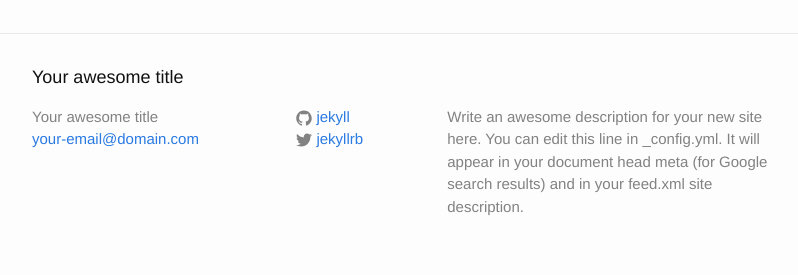
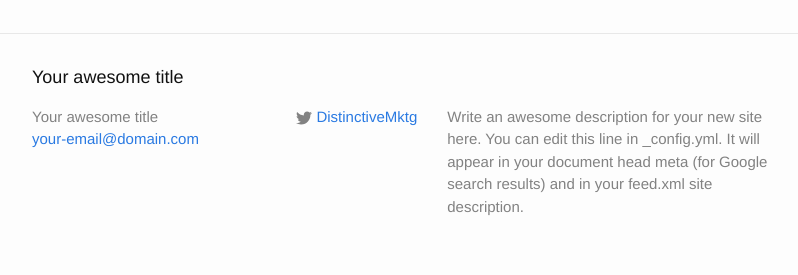
Before and after one commit to welt/blog, a Jekyll site: the page built from index.html, in a window 1280 px wide. Shown: the part 973-1248 px from the top of the page, without its empty margins (238-1036 px from the left). Built offline with Jekyll 4.4.1, drawn with Linux system fonts in a browser that asks for light colours; some of the changed lines change nothing that is shown.

Commit message:
adds some configs

```diff
--- a/_config.yml
+++ b/_config.yml
@@ -14,8 +14,22 @@
   Google search results) and in your feed.xml site description.
 baseurl: "/blog" # the subpath of your site, e.g. /blog
 url: "http://yourdomain.com" # the base hostname & protocol for your site
-twitter_username: jekyllrb
-github_username:  jekyll
 
 # Build settings
 markdown: kramdown
+
+parent_url: "http://distinctive.marketing/"
+
+src: DS Marketing & Contracting Ltd
+skype_username: danieljselby
+facebook_username: DistinctiveMarketing
+twitter_username: DistinctiveMktg
+google_username: DistinctiveMarketing
+linkedin_username: distinctive-marketing
+instagram_username: distinctive.marketing
+pinterest_username: distinctivemktg
+youtube_username: DistinctiveMarketing
+# blogger_username:
+# blog_url: http://blog.distinctive.marketing/
+hashtags: marketing,consulting,contracting
+google_ua: UA-71973220-1
```
